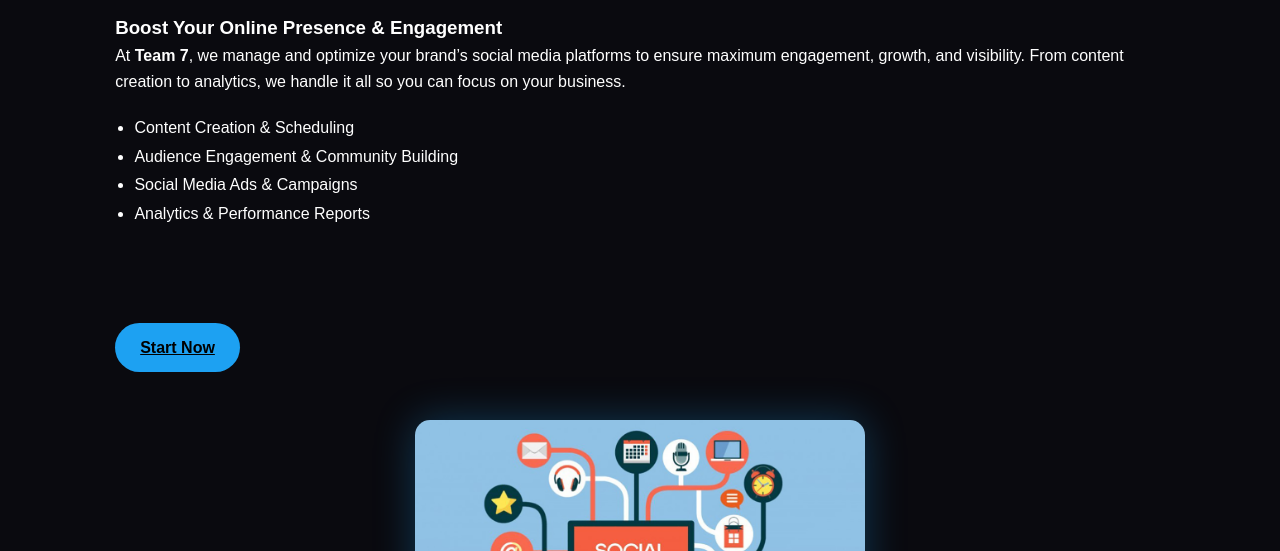
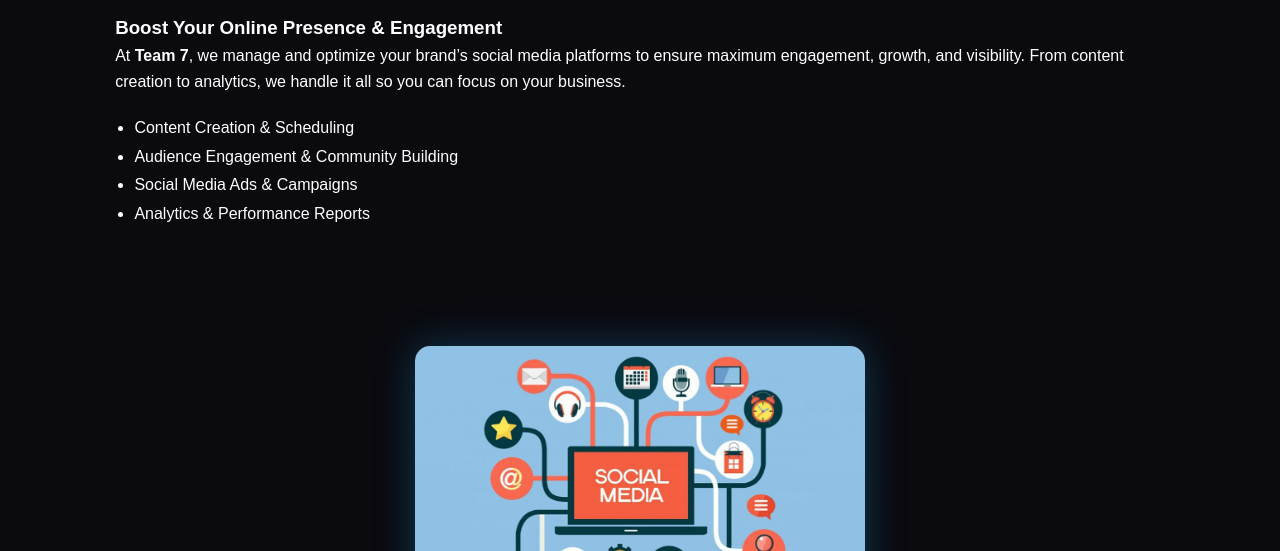
Before and after one commit to Team-sayek/Social-Media-Handling, a plain HTML site: page index.html in a window 1280 px wide. Shown: the part 249-800 px from the top of the page. Drawn offline with nearby package versions, Linux system fonts and the light colour scheme.

Commit message:
First commit

```diff
--- a/index.html
+++ b/index.html
@@ -48,7 +48,6 @@
         <li class="animate-list">Analytics & Performance Reports</li>
         <br>
       </ul>
-      <a href="#contact" class="btn animate-btn">Start Now</a>
     </div>
     <div class="digital-img">
       <img src="social-media.jpg" alt="Social Media Handling" width="450">
```
